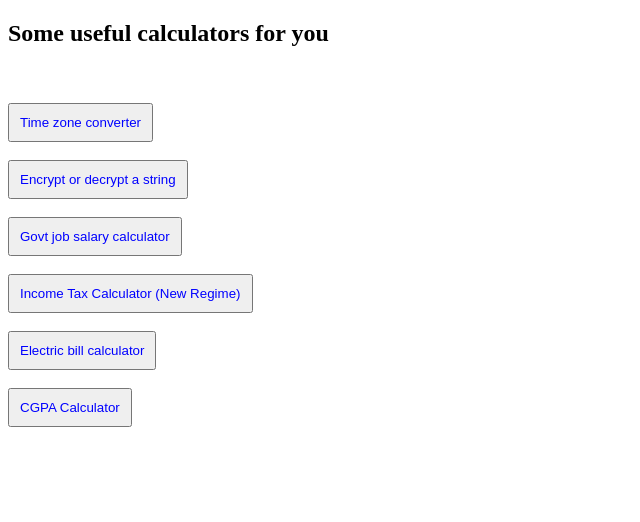
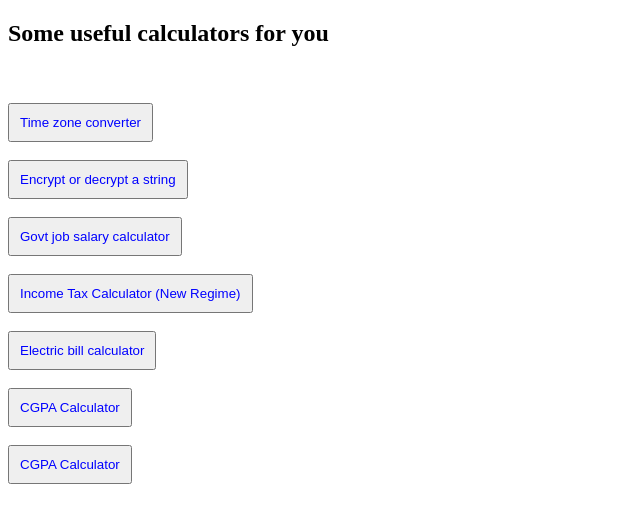
Before and after one commit to bappa402/bappa-calculators.github.io, a plain HTML site: page index.html in a window 1280 px wide. Shown: the whole page, without its empty margins (0-640 px from the left). Drawn offline with Linux system fonts and the light colour scheme.

Commit message:
updated index.html

```diff
--- a/index.html
+++ b/index.html
@@ -19,6 +19,7 @@
     <a href="tax calculator.html"><button>Income Tax Calculator (New Regime)</button></a><br><br>
     <a href="Electric bill calculator.html"><button>Electric bill calculator</button><br><br>
     <a href="find CGPA webapp.html"><button>CGPA Calculator</button></a><br><br>
+    <a href="fruit_data.html"><button>CGPA Calculator</button></a><br><br>
 
     <style>
         button{
```
